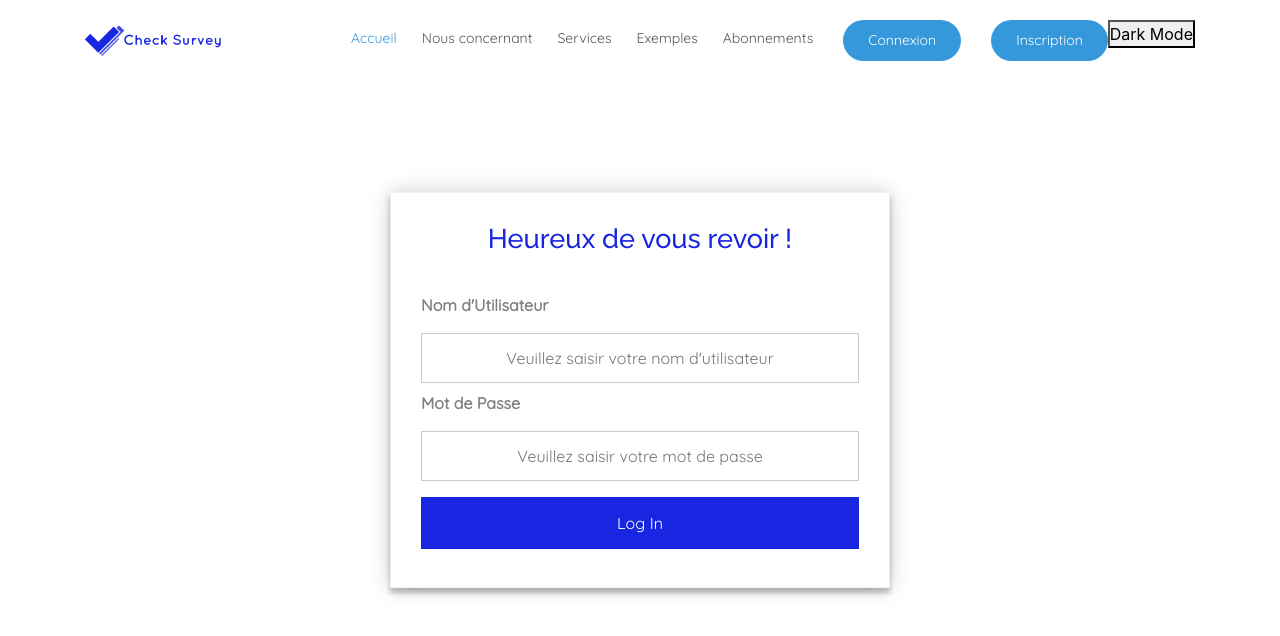
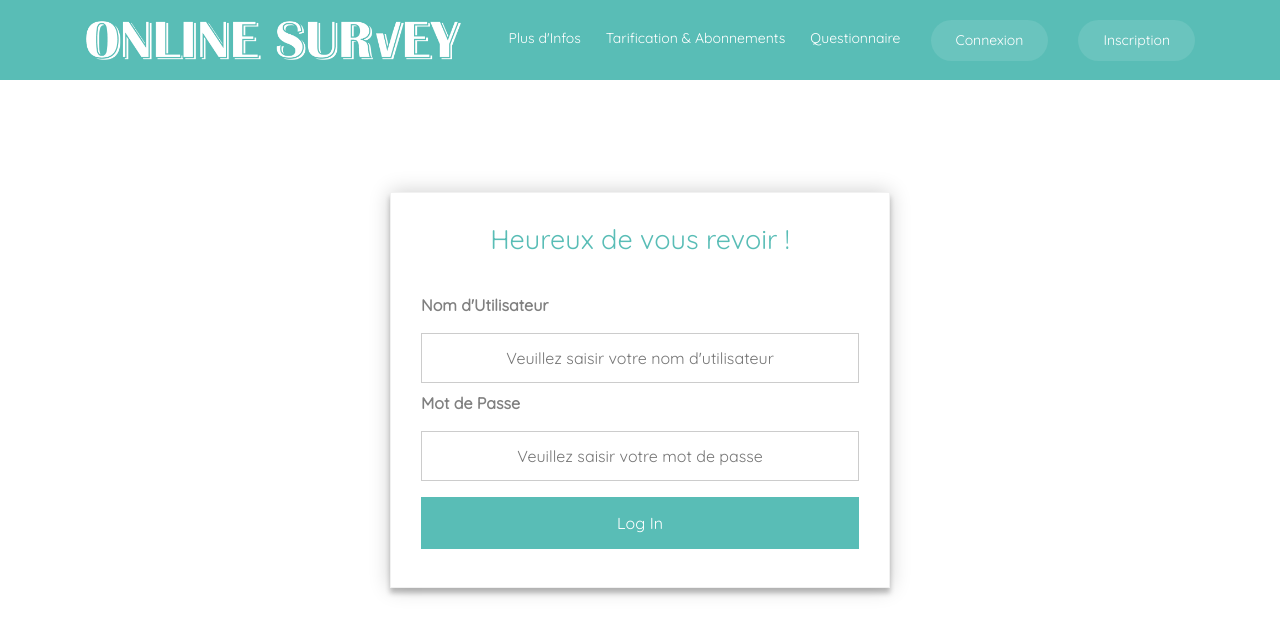
Before and after one commit to AlexandreZT/Online-Survey, a PHP site: page /login.php in a window 1280 px wide. Shown: the top 636 px of the page. Run offline with PHP 8.4, Linux system fonts and the light colour scheme.

Commit message:
Design Index + Login

```diff
--- a/website/assets/css/login-style.css
+++ b/website/assets/css/login-style.css
@@ -2,47 +2,32 @@
 # General
 --------------------------------------------------------------*/
 body {
-    color: blue;
-    /*width: 100%;
-    height: 100vh;
-    background: url(../img/background.jpg) top center;
-    background-size: cover;
-    position: relative;*/
-    /*background-color: slategray;*/
+  font-family: "Quicksand", sans-serif;
+  /*color: #444444;*/
+  background-color: #ffffff;
 }
+
 span {
-    color: #1826E1;
+  color: #59BDB6;
 }
 
 a {
-    color: #3498db;
+  color: #59BDB6;
 }
 
 a:hover {
-    color: #5faee3;
+  color: #59BDB6;
   text-decoration: none;
 }
 
 h1, h2, h3, h4, h5, h6 {
-    font-family: "Raleway", sans-serif;
+  font-family: "Quicksand", sans-serif;
   text-align: center;
 }
 
-  /** Dark CSS */
-
-.dark {
-    background-color: #112F41;
-    color: #ffffff;
+.hero-container {
+  text-align: center;
 }
-
-.dark button {
-  background: #3498db;
-  color: #fff;
-  border-radius: 50px;
-  margin: 0 0 0 30px;
-  padding: 10px 25px;
-}
-
 
 /*--------------------------------------------------------------
 # Back to top button
@@ -89,12 +74,13 @@ body {
   height: 80px;
   z-index: 997;
   transition: all 0.5s;
+  background: rgb(89, 189, 182);
 }
 
 #header.header-scrolled {
-    box-shadow: 0px 2px 15px rgba(0, 0, 0, 0.1);
+  box-shadow: 0px 2px 15px rgba(0, 0, 0, 0.8);
   height: 60px;
-    background: #fff;
+  background: rgba(89, 189, 182, 0.9);
 }
 
 #header .logo h1 {
@@ -147,7 +133,7 @@ body {
 .nav-menu a {
   display: block;
   position: relative;
-    color: #555555;
+  color: white;
   padding: 8px 0 12px 25px;
   transition: 0.3s;
   font-size: 14px;
@@ -155,12 +141,20 @@ body {
 }
 
 .nav-menu a:hover, .nav-menu .active > a, .nav-menu li:hover > a {
-    color: #3498db;
+  color: rgba(225, 255, 255, 0.5);
   text-decoration: none;
 }
 
 .nav-menu .get-started a {
-    background: #3498db;
+  background: #59BDB6;
+  color: #fff;
+  border-radius: 50px;
+  margin: 0 0 0 30px;
+  padding: 10px 25px;
+}
+
+.nav-menu .get-started a {
+  background: rgba(255, 255, 255, 0.1);
   color: #fff;
   border-radius: 50px;
   margin: 0 0 0 30px;
@@ -398,7 +347,7 @@ form {
 }
 
 .login h2{
-  color: #1826E1;
+  color: #59BDB6;
   font-size: 27px;
   padding-bottom: 30px;
   text-align: center;
@@ -426,7 +375,7 @@ input[type=text], input[type=password] {
 
 /* Set a style for all buttons */
 input[type=submit] {
-    background-color: #1826E1;
+    background-color: #59BDB6;
     color: white;
     padding: 14px 20px;
     margin: 8px 0;
--- a/website/assets/css/style.css
+++ b/website/assets/css/style.css
@@ -24,8 +24,6 @@ h1, h2, h3, h4, h5, h6 {
   font-family: "Quicksand", sans-serif;
   text-align: center;
 }
-
-
 
 .hero-container {
   text-align: center;
@@ -217,7 +215,7 @@ h1, h2, h3, h4, h5, h6 {
 }
 
 .mobile-nav-toggle i {
-  color: #222222;
+  color: white;
 }
 
 .mobile-nav {
--- a/website/login.php
+++ b/website/login.php
@@ -48,7 +48,6 @@ if (isset($_POST['connexion'])) { // si le bouton "Connexion" est appuyé
 
   <!-- Favicons -->
   <link href="assets/img/favicon.png" rel="icon">
-  <link href="assets/img/apple-touch-icon.png" rel="apple-touch-icon">
 
   <!-- Google Fonts -->
 
@@ -67,14 +66,6 @@ if (isset($_POST['connexion'])) { // si le bouton "Connexion" est appuyé
   <!-- Template Main CSS File -->
   <link href="assets/css/login-style.css" rel="stylesheet">
 
-  <!-- =======================================================
-  * Template Name: Vesperr - v2.0.0
-  * Template URL: https://bootstrapmade.com/vesperr-free-bootstrap-template/
-  * Author: BootstrapMade.com
-  * License: https://bootstrapmade.com/license/
-  ======================================================== -->
-</head>
-
 <body>
 
   <!-- ======= Header ======= -->
@@ -84,34 +75,14 @@ if (isset($_POST['connexion'])) { // si le bouton "Connexion" est appuyé
       <div class="logo mr-auto">
         <!--<h1 class="text-light"><a href="index.php"><span>Vesperr</span></a></h1>-->
         <!-- Uncomment below if you prefer to use an image logo -->
-        <a href="index.php"><img src="assets/img/logo.png" alt="" class="img-fluid"></a>
+        <a href="index.php"><img src="assets/img/banner.png" alt="" class="img-fluid"></a>
       </div>
 
       <nav class="nav-menu d-none d-lg-block">
         <ul>
-          <li class="active"><a href="index.php">Accueil</a></li>
-          <li><a href="#about">Nous concernant</a></li>
-          <li><a href="#services">Services</a></li>
-          <li><a href="#portfolio">Exemples</a></li>
-          <li><a href="#pricing">Abonnements</a></li>
-          <!--<li class="drop-down"><a href="">Drop Down</a>
-            <ul>
-              <li><a href="#">Drop Down 1</a></li>
-              <li class="drop-down"><a href="#">Drop Down 2</a>
-                <ul>
-                  <li><a href="#">Deep Drop Down 1</a></li>
-                  <li><a href="#">Deep Drop Down 2</a></li>
-                  <li><a href="#">Deep Drop Down 3</a></li>
-                  <li><a href="#">Deep Drop Down 4</a></li>
-                  <li><a href="#">Deep Drop Down 5</a></li>
-                </ul>
-              </li>
-              <li><a href="#">Drop Down 3</a></li>
-              <li><a href="#">Drop Down 4</a></li>
-              <li><a href="#">Drop Down 5</a></li>
-            </ul>
-          </li>
-          <li><a href="#contact">Contact</a></li>-->
+        <li><a href="#about">Plus d'Infos</a></li>
+          <li><a href="#pricing">Tarification & Abonnements</a></li>
+          <li><a href="poll-creation.php">Questionnaire</a></li>
 
           <?php
               if(isset($_SESSION['pseudo'])) {
@@ -128,7 +99,6 @@ if (isset($_POST['connexion'])) { // si le bouton "Connexion" est appuyé
           }
           ?>
           <li class="get-started"><a href="signin.php">Inscription</a></li>
-          <li><button id="dark-mode">Dark Mode</button> </li>
         </ul>
       </nav><!-- .nav-menu -->
 
```
Also changed, not shown: other parts of website/assets/css/login-style.css (+14 -59 lines), website/index.php (+3 -4 lines). Lines whose indentation alone changed are shown as unchanged.
